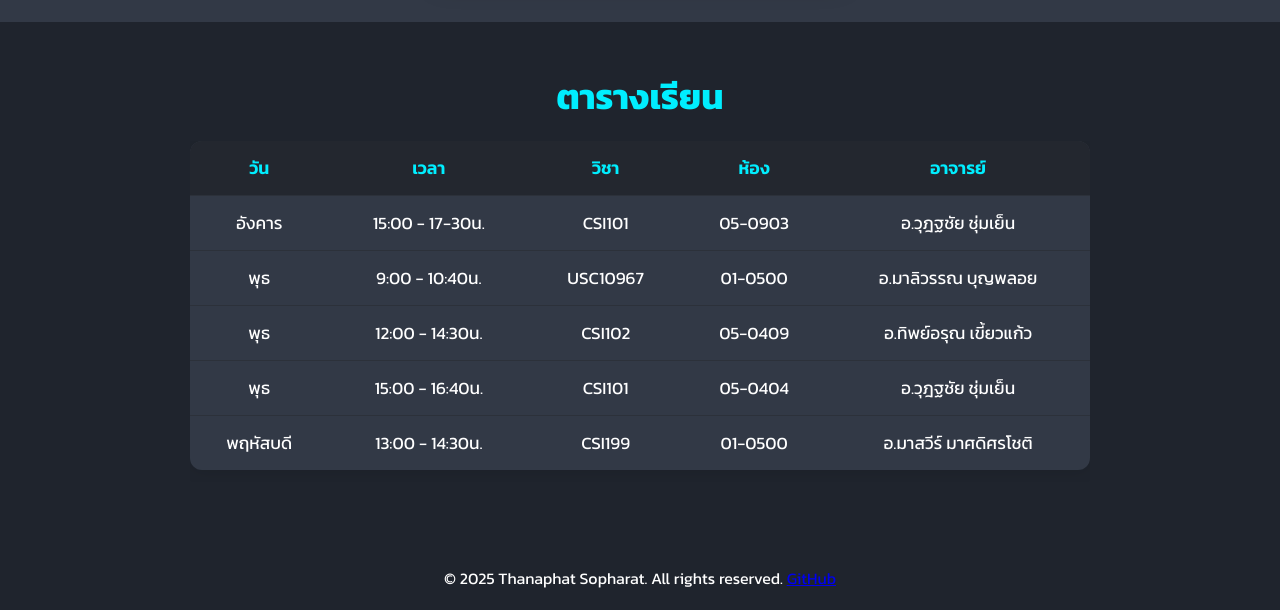
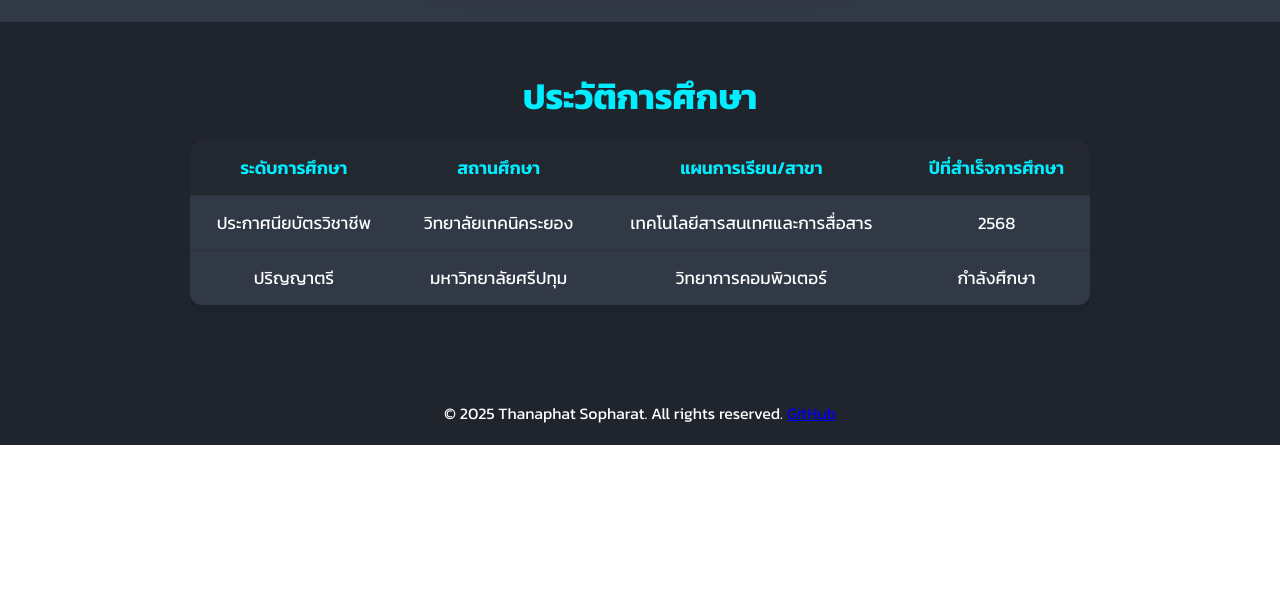
Before and after one commit to 2bitdevv/Site-Thanaphat01, a plain HTML site: page index.html in a window 1280 px wide. Shown: the part 1035-1645 px from the top of the page. After the commit the page ends 1480 px from the top, so only its background shows below. Drawn offline with Linux system fonts and the light colour scheme.

Commit message:
first commit

```diff
--- a/index.html
+++ b/index.html
@@ -67,56 +67,32 @@
         </div>
     </section>
 
-    <!-- Class Schedule Section -->
+    <!-- Education History Section -->
     <section class="class-schedule" id="class-schedule">
         <div class="container">
-            <h2>ตารางเรียน</h2>
+            <h2>ประวัติการศึกษา</h2>
             <div class="table-responsive">
                 <table class="schedule-table">
                     <thead>
                         <tr>
-                            <th>วัน</th>
-                            <th>เวลา</th>
-                            <th>วิชา</th>
-                            <th>ห้อง</th>
-                            <th>อาจารย์</th>
+                            <th>ระดับการศึกษา</th>
+                            <th>สถานศึกษา</th>
+                            <th>แผนการเรียน/สาขา</th>
+                            <th>ปีที่สำเร็จการศึกษา</th>
                         </tr>
                     </thead>
                     <tbody>
                         <tr>
-                            <td>อังคาร</td>
-                            <td>15:00 - 17-30น.</td>
-                            <td>CSI101</td>
-                            <td>05-0903</td>
-                            <td>อ.วุฎฐชัย ชุ่มเย็น</td>
+                            <td>ประกาศนียบัตรวิชาชีพ</td>
+                            <td>วิทยาลัยเทคนิคระยอง</td>
+                            <td>เทคโนโลยีสารสนเทศและการสื่อสาร</td>
+                            <td>2568</td>
                         </tr>
                         <tr>
-                            <td>พุธ</td>
-                            <td>9:00 - 10:40น.</td>
-                            <td>USC10967</td>
-                            <td>01-0500</td>
-                            <td>อ.มาลิวรรณ บุญพลอย</td>
-                        </tr>
-                        <tr>
-                            <td>พุธ</td>
-                            <td>12:00 - 14:30น.</td>
-                            <td>CSI102</td>
-                            <td>05-0409</td>
-                            <td>อ.ทิพย์อรุณ เขี้ยวแก้ว</td>
-                        </tr>
-                        <tr>
-                            <td>พุธ</td>
-                            <td>15:00 - 16:40น.</td>
-                            <td>CSI101</td>
-                            <td>05-0404</td>
-                            <td>อ.วุฎฐชัย ชุ่มเย็น</td>
-                        </tr>
-                        <tr>
-                            <td>พฤหัสบดี</td>
-                            <td>13:00 - 14:30น.</td>
-                            <td>CSI199</td>
-                            <td>01-0500</td>
-                            <td>อ.มาสวีร์ มาศดิศรโชติ</td>
+                            <td>ปริญญาตรี</td>
+                            <td>มหาวิทยาลัยศรีปทุม</td>
+                            <td>วิทยาการคอมพิวเตอร์</td>
+                            <td>กำลังศึกษา</td>
                         </tr>
                     </tbody>
                 </table>
```
